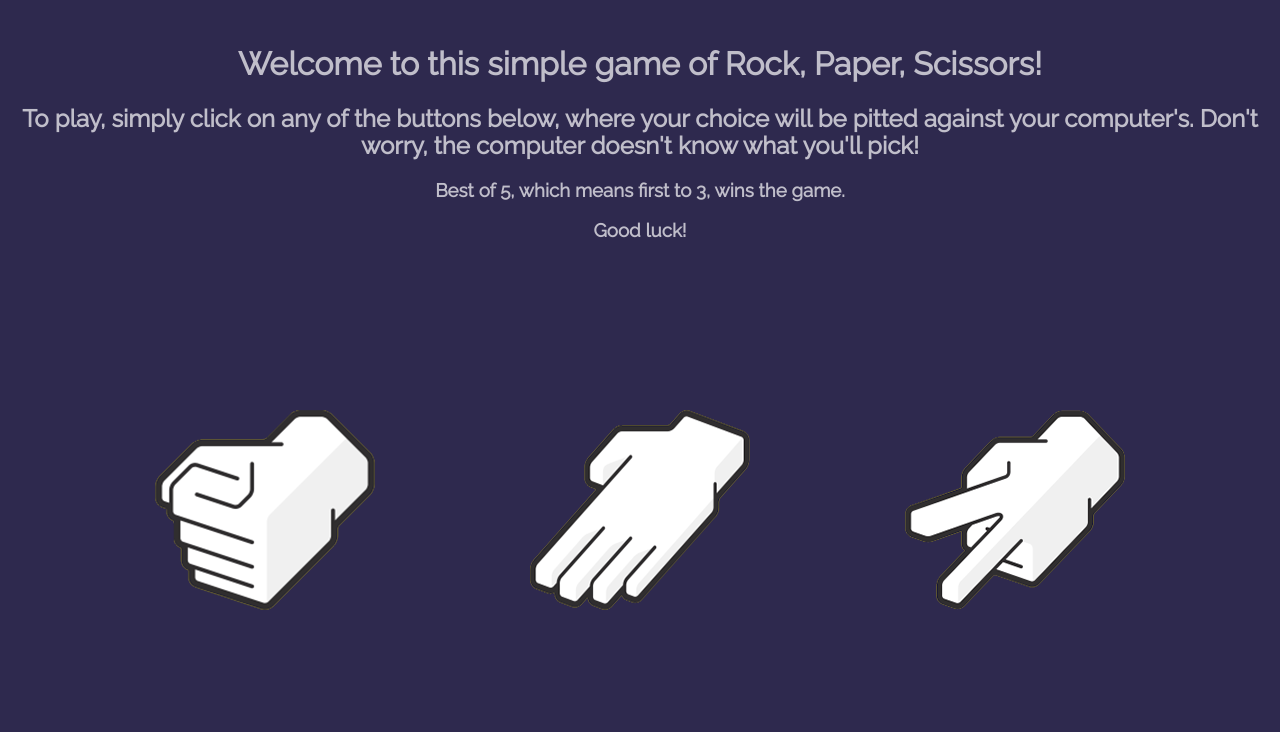
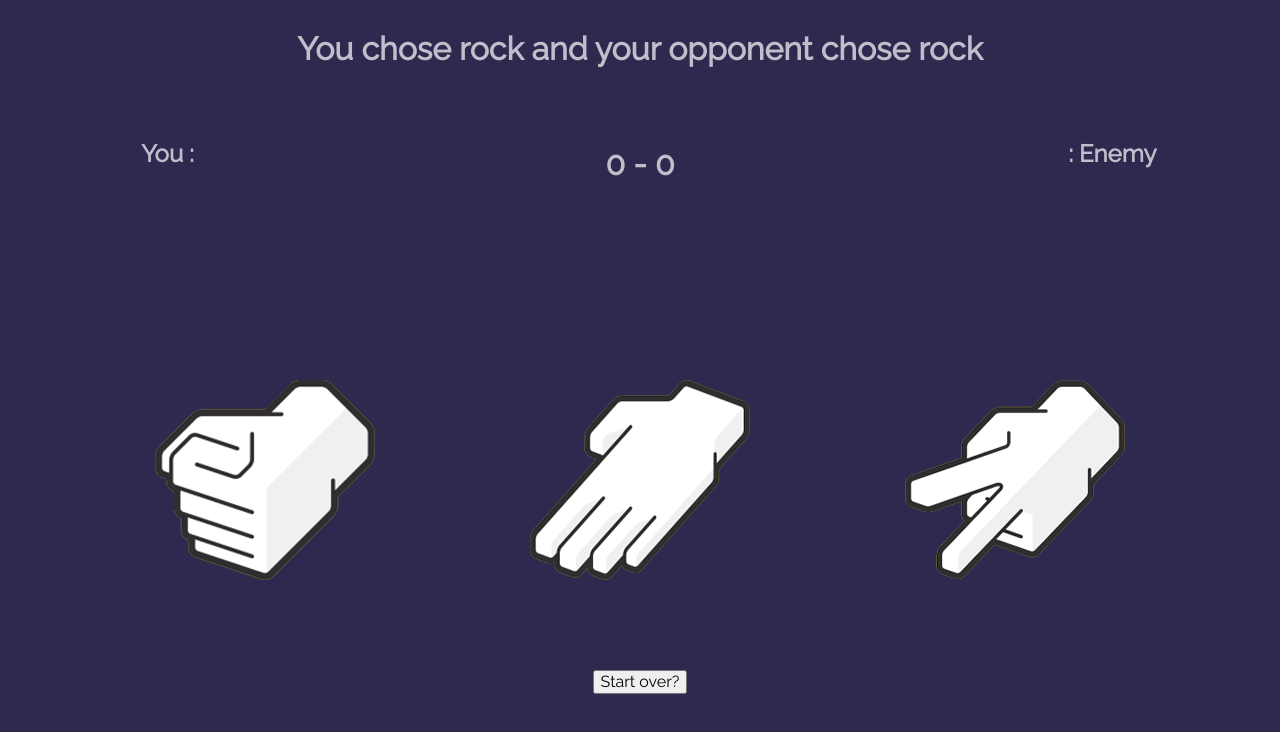
Before and after one commit to Sensanaty/rockPaperScissors, a plain HTML site: page guiversion.html in a window 1280 px wide. Both pictures are taken after a click on the button 265 px from the left and 510 px from the top of the page. Drawn offline with Linux system fonts and the light colour scheme.

Commit message:
finish up script TODO fix score not printing when it should

```diff
--- a/guiversion.html
+++ b/guiversion.html
@@ -18,6 +18,7 @@
 
 <body>
     <div id="bodyWrapper">
+        <!-- becomes hidden on button press -->
         <div id="wipeAndReplace">
             <h1>Welcome to this simple game of Rock, Paper, Scissors!</h1>
             <h2>To play, simply click on any of the buttons below, where your choice will be pitted against your
@@ -26,12 +27,24 @@
             <h3>Best of 5, which means first to 3, wins the game.</h3>
             <h3>Good luck!</h3>
         </div>
+        <!-- scoreboard is hidden until button press -->
+        <div id="scoreboard">
+            <h1 class="flexitem" id="scoreboardTitle">Scoreboard</h1>
+            <h2 class="flexitem" id="scoreboardLeft">You : </h2>
+            <h2 class="flexitem" id="scoreboardScore"></h2>
+            <h2 class="flexitem" id="scoreboardRight"> : Enemy</h2>
+            <h2 class="flexitem" id="scoreboardResult"></h2>
+        </div>
+        <!-- stay in place -->
         <div id="gameButtons">
             <button id="rockButton" class="playButtons"></button>
             <button id="paperButton" class="playButtons"></button>
             <button id="scissorsButton" class="playButtons"></button>
         </div>
-
+        <!-- display after button click -->
+        <div id="resetButton">
+            <button onclick="reset()">Start over?</button>
+        </div>
     </div>
     <script src="js/guigame.js"></script>
 </body>
--- a/js/guigame.js
+++ b/js/guigame.js
@@ -2,6 +2,46 @@
 var AIRWin = 0; // AI Round Win
 var HURWin = 0; // Human Round Win
 var NORWin = 0; // No Round Win (Tie)
+
+/** Resets the game board and scores */
+function reset() {
+    AIRWin = 0;
+    HURWin = 0;
+    NORWin = 0;
+    window.location.reload(false);
+}
+
+/**
+ * Select randomly from an array with 3 choices and return that random value
+ */
+function computerTurn() {
+    const choices = ["ROCK", "PAPER", "SCISSORS"];
+    const randChoice = choices[Math.floor(Math.random() * choices.length)];
+    return randChoice;
+}
+
+// Assign an event listener to the three buttons
+// On click, play 1 round of RPS
+const buttons = document.querySelectorAll('button');
+buttons.forEach((button) => {
+    button.addEventListener('click', (e) => {
+        let AIChoice = computerTurn();
+        console.log("AI choice is " + AIChoice);
+        if (button.id == 'rockButton') {
+            gameRound('ROCK', AIChoice);
+            displayScore();
+            displayChoices('rock', AIChoice.toLocaleLowerCase());
+        } else if (button.id == 'paperButton') {
+            gameRound('PAPER', AIChoice);
+            displayScore();
+            displayChoices('paper', AIChoice.toLocaleLowerCase());
+        } else if (button.id == 'scissorsButton') {
+            gameRound('SCISSORS', AIChoice);
+            displayScore();
+            displayChoices('scissors', AIChoice.toLocaleLowerCase());
+        }
+    });
+});
 
 /**
  * One single round of RPS
@@ -47,60 +87,57 @@ function gameRound(HUChoice, AIChoice) {
     }
 }
 
-// Assign an event listener to the three buttons
-// On click, play 1 round of RPS
-const buttons = document.querySelectorAll('button');
-buttons.forEach((button) => {
-    button.addEventListener('click', (e) => {
-        let AIChoice = computerTurn();
-        console.log("AI choice is " + AIChoice);
-        if (button.id == 'rockButton') {
-            gameRound('ROCK', AIChoice);
-            console.log("Human choice is ROCK");
-        } else if (button.id == 'paperButton') {
-            gameRound('PAPER', AIChoice);
-            console.log("Human choice is PAPER");
-        } else if (button.id == 'scissorsButton') {
-            gameRound('SCISSORS', AIChoice);
-            console.log("Human choice is SCISSORS");
-        }
-    });
-});
-
-
 /**
  * Check to see if either the Human or AI has scored 3 points yet.
  * If 3 has been reached by one or the other, disable the buttons and
  * call function gameOver()
  */
 function gameStatus() {
-    if (HURWin === 3) {
-        document.getElementById("rockButton").disabled = true;
-        document.getElementById("paperButton").disabled = true;
-        document.getElementById("scissorsButton").disabled = true;
-        console.log("Human wins game");
-        gameOver();
-    } else if (AIRWin === 3) {
-        document.getElementById("rockButton").disabled = true;
-        document.getElementById("paperButton").disabled = true;
-        document.getElementById("scissorsButton").disabled = true;
-        console.log("Human loses game");
-        gameOver();
-    } else return 0;
+    let wipeAndReplace = document.getElementById("wipeAndReplace");
+    let scoreboard = document.getElementById("scoreboard");
+    displayScore();
+    if (HURWin >= 3) {
+        scoreboard.setAttribute('style', 'display: flex;');
+        return gameOver("VICTORY");
+    } else if (AIRWin >= 3) {
+        scoreboard.setAttribute('style', 'display: flex;');
+        return gameOver("LOSS");
+    } else {
+        wipeAndReplace.setAttribute('style', 'display: none;');
+        scoreboard.setAttribute('style', 'display: flex;');
+        displayScore();
+    }
 }
 
 // TODO: End the game, disable buttons (move commands from gameStatus())
 // output a score ticker on screen and display a reset button
-function gameOver() {
-
+function gameOver(resultOfGame) {
+    document.getElementById("rockButton").disabled = true;
+    document.getElementById("paperButton").disabled = true;
+    document.getElementById("scissorsButton").disabled = true;
+    let scoreboardResult = document.getElementById("scoreboardResult");
+    if (resultOfGame === "VICTORY") {
+        displayScore();
+        scoreboardResult.textContent = "Congratulations! You've won the game!";
+    } else if (resultOfGame === "LOSS") {
+        displayScore();
+        scoreboardResult.textContent = "Aww sorry, you've lost!";
+    }
 }
 
 
 /**
- * Select randomly from an array with 3 choices and return that random value
+ * Display what the Human and AI opponent chose
  */
-function computerTurn() {
-    const choices = ["ROCK", "PAPER", "SCISSORS"];
-    const randChoice = choices[Math.floor(Math.random() * choices.length)];
-    return randChoice;
+function displayChoices(HUChoice, AIChoice) {
+    let scoreboardHeader = document.getElementById("scoreboardTitle");
+    scoreboardHeader.textContent = `You chose ${HUChoice} and your opponent chose ${AIChoice}`;
 }
+
+/**
+ * Updates the scoreboard with the current standings.
+ */
+function displayScore() {
+    let currentScore = document.getElementById("scoreboardScore");
+    currentScore.textContent = `${HURWin} - ${AIRWin}`;
+}
--- a/styles/guiversion.css
+++ b/styles/guiversion.css
@@ -3,10 +3,14 @@ body {
     font-family: 'Raleway', sans-serif;
 }
 
-h1, h2, h3, p {
+h1,
+h2,
+h3,
+p {
     color: #C0BECA;
 }
 
+/* Flex container for entire body */
 #bodyWrapper {
     display: flex;
     flex-direction: column;
@@ -19,6 +23,34 @@ h1, h2, h3, p {
     margin: 10px 5px 10px 5px;
     min-height: 300px;
 }
+
+/* Flex container for the scoreboard section */
+#scoreboard {
+    display: none;
+    order: 1;
+    padding: 5px;
+    margin: 5px;
+    min-height: 300px;
+    justify-content: space-around;
+    flex-flow: row wrap;
+    align-items: stretch;
+}
+
+#scoreboardTitle,
+#scoreboardResult {
+    flex: 1 100%;
+}
+
+#scoreboardLeft,
+#scoreboardRight {
+    flex: 1;
+}
+
+#scoreboardScore {
+    flex: 2;
+    font-size: 2em;
+}
+
 
 #gameButtons {
     order: 2;
@@ -37,7 +69,7 @@ h1, h2, h3, p {
     border: none;
 }
 
-#paperButton{
+#paperButton {
     background: url(../images/paper.png);
     background-repeat: no-repeat;
     height: 200px;
@@ -45,7 +77,7 @@ h1, h2, h3, p {
     border: none;
 }
 
-#scissorsButton{
+#scissorsButton {
     background: url(../images/scissors.png);
     background-repeat: no-repeat;
     height: 200px;
@@ -65,9 +97,15 @@ h1, h2, h3, p {
     outline: none;
 }
 
+#resetButton {
+    order: 3;
+    padding: 15px;
+    margin: 15px;
+}
+
 .playButtons:hover {
     background-color: #413C5E;
-    transform:scale(1.3,1.3);
-    -webkit-transform:scale(1.3,1.3);
-    -moz-transform:scale(1.3,1.3);
+    transform: scale(1.3, 1.3);
+    -webkit-transform: scale(1.3, 1.3);
+    -moz-transform: scale(1.3, 1.3);
 }
```
